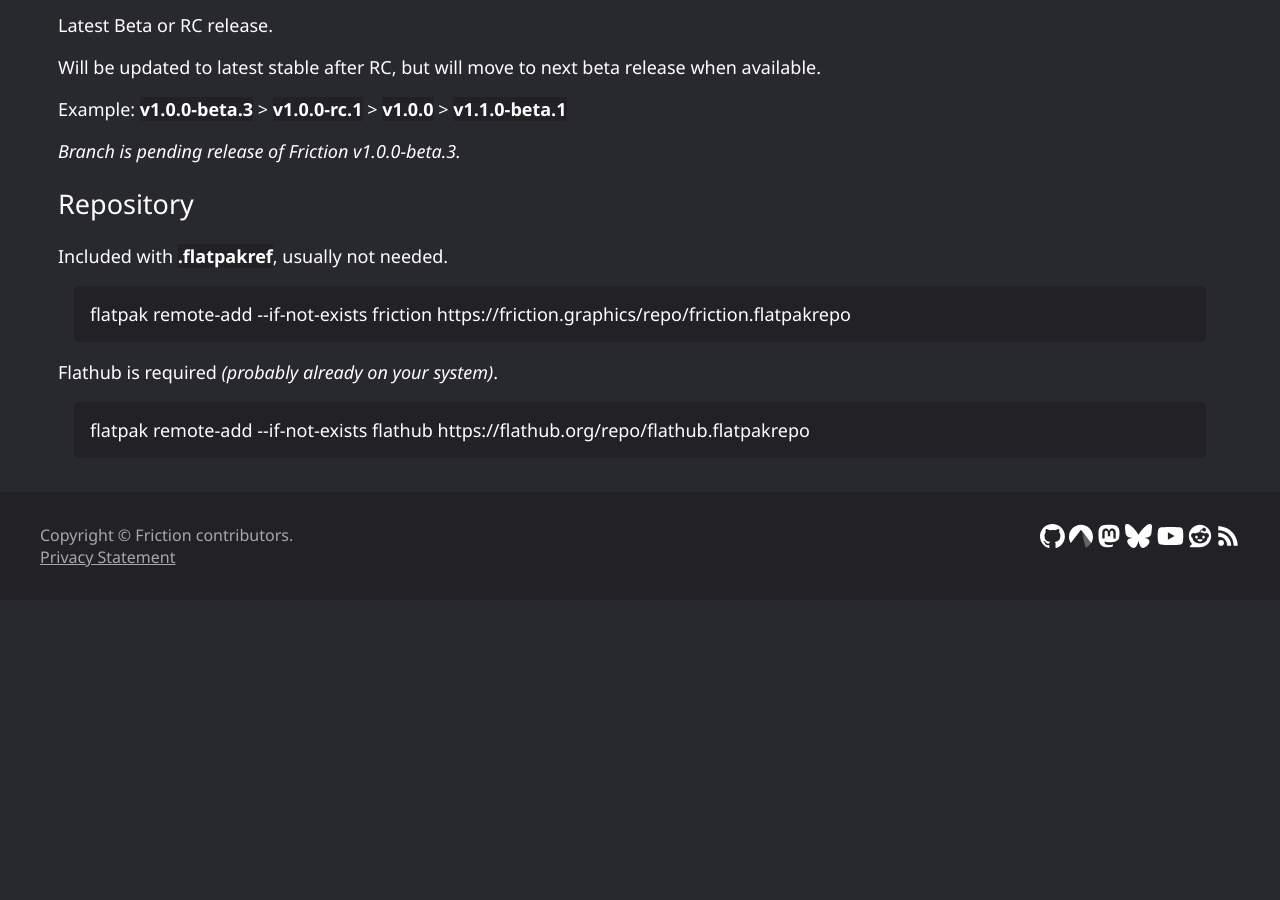
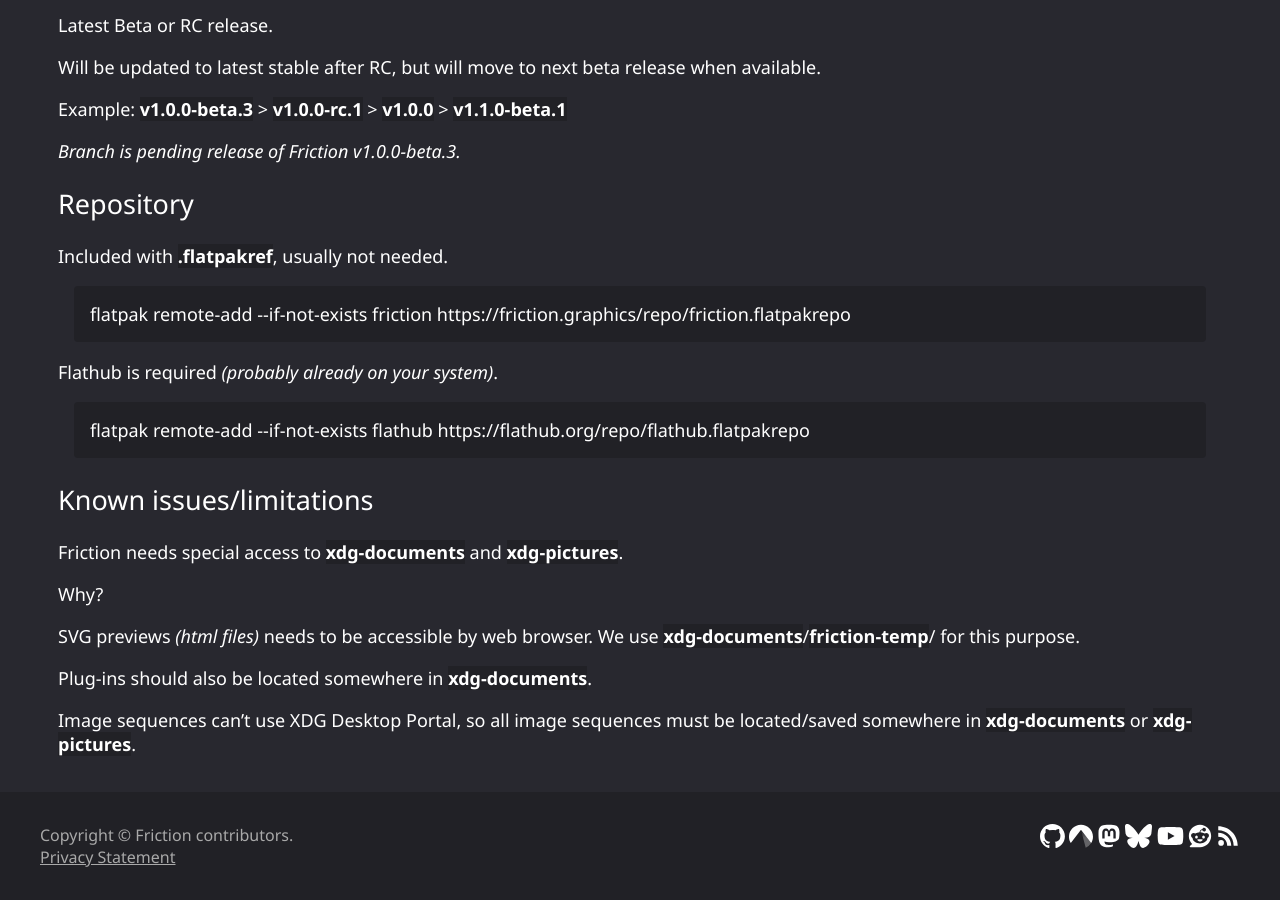
Before and after one commit to friction2d/friction2d.github.io, a Jekyll site: the page built from documentation/flatpak.md, in a window 1280 px wide and 900 px high, scrolled down 778 px. Built offline with Jekyll 4.4.1, drawn with Linux system fonts in a browser that asks for light colours; before the commit the page ends 1378 px from its top, so only the background shows below that.

Commit message:
Update flatpak.md

````diff
--- a/documentation/flatpak.md
+++ b/documentation/flatpak.md
@@ -51,3 +51,15 @@ Flathub is required *(probably already on your system)*.
 ```
 flatpak remote-add --if-not-exists flathub https://flathub.org/repo/flathub.flatpakrepo
 ```
+
+## Known issues/limitations
+
+Friction needs special access to `xdg-documents` and `xdg-pictures`.
+
+Why?
+
+SVG previews *(html files)* needs to be accessible by web browser. We use `xdg-documents`/`friction-temp`/ for this purpose.
+
+Plug-ins should also be located somewhere in `xdg-documents`.
+
+Image sequences can't use XDG Desktop Portal, so all image sequences must be located/saved somewhere in `xdg-documents` or `xdg-pictures`.
````
